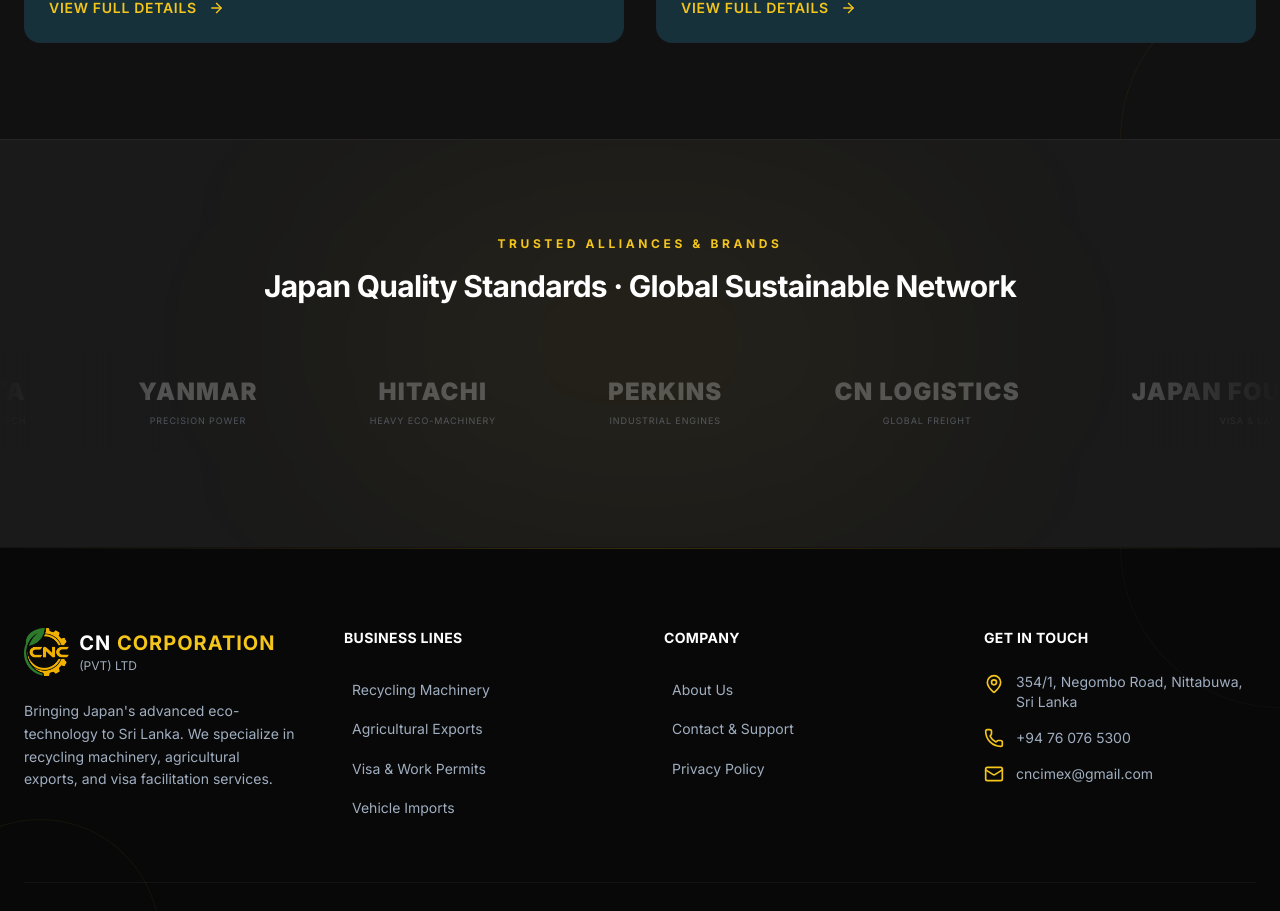
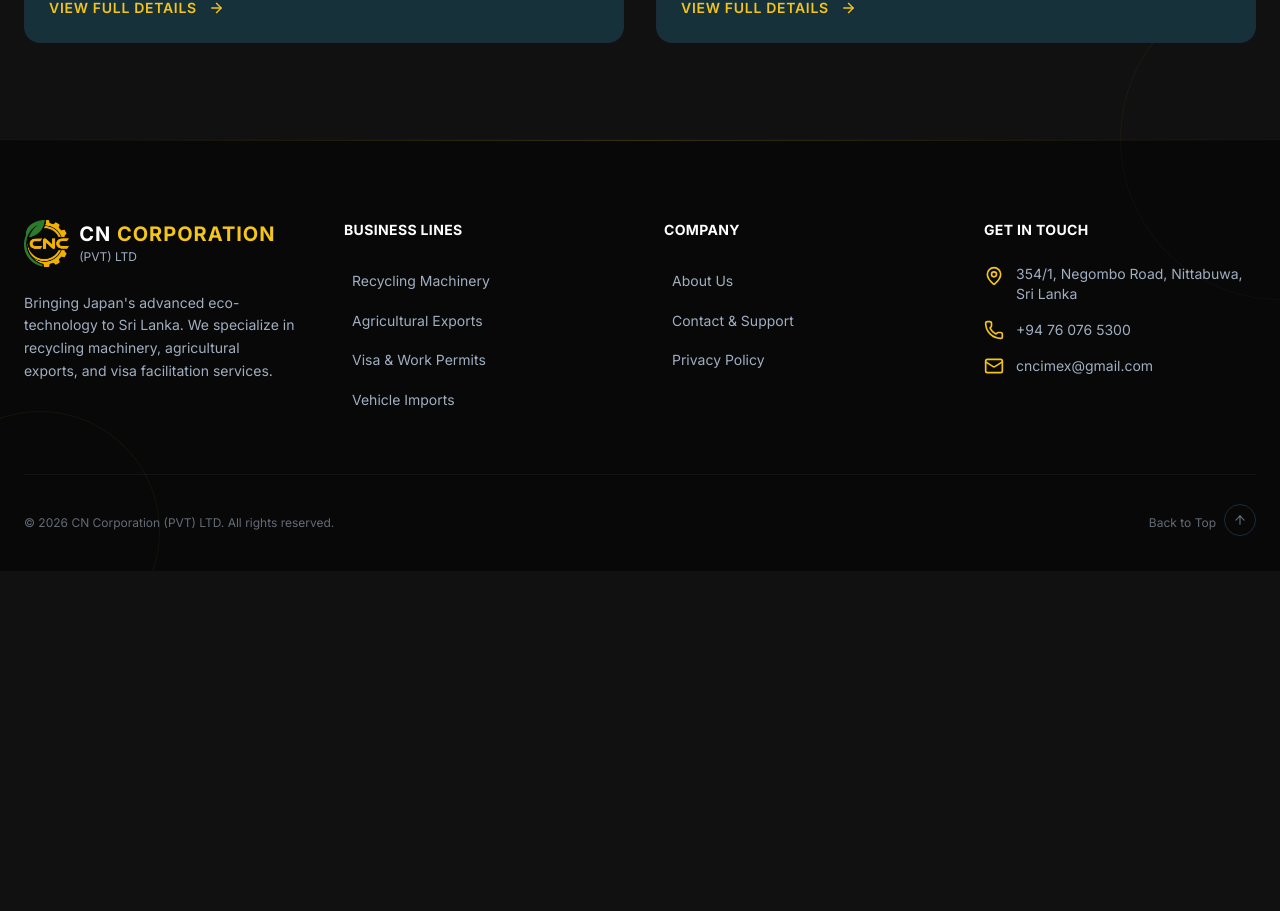
Before and after one commit to watt-soft/cncorporation.lk, a React (Vite) app: page /#/ in a window 1280 px wide. Shown: the part 4758-5669 px from the top of the page. After the commit the page ends 5329 px from the top, so only its background shows below. Built offline with nearby package versions, Linux system fonts and the light colour scheme.

Commit message:
Update Home.tsx

```diff
--- a/src/pages/Home.tsx
+++ b/src/pages/Home.tsx
@@ -308,52 +308,6 @@
           </div>
         </div>
       </section>
-
-      {/* Brands & Partners Showcase Section */}
-      <section className="py-24 bg-secondary border-t border-white/5 overflow-hidden relative">
-        {/* Subtle center glow */}
-        <div className="absolute top-1/2 left-1/2 -translate-x-1/2 -translate-y-1/2 w-[600px] h-[300px] bg-accent/5 rounded-full blur-[120px] pointer-events-none" />
-
-        <div className="container mx-auto px-4 md:px-6 mb-12 text-center relative z-10">
-          <motion.p
-            initial={{ opacity: 0 }}
-            whileInView={{ opacity: 1 }}
-            viewport={{ once: true }}
-            className="text-xs uppercase tracking-[0.3em] text-accent font-bold mb-4"
-          >
-            Trusted Alliances & Brands
-          </motion.p>
-          <motion.h3
-            initial={{ opacity: 0, y: 15 }}
-            whileInView={{ opacity: 1, y: 0 }}
-            viewport={{ once: true }}
-            transition={{ duration: 0.6 }}
-            className="text-2xl md:text-3xl font-bold text-textLight tracking-tight"
-          >
-            Japan Quality Standards · Global Sustainable Network
-          </motion.h3>
-        </div>
-
-        {/* Infinite Marquee Track */}
-        <div className="relative w-full flex items-center justify-start overflow-hidden py-6 select-none">
-          {/* Edge fade masks */}
-          <div className="absolute left-0 top-0 bottom-0 w-24 md:w-40 bg-gradient-to-r from-secondary to-transparent z-10 pointer-events-none" />
-          <div className="absolute right-0 top-0 bottom-0 w-24 md:w-40 bg-gradient-to-l from-secondary to-transparent z-10 pointer-events-none" />
-
-          <div className="flex w-max animate-marquee hover:[animation-play-state:paused] gap-20 md:gap-28 px-10">
-            {[...partnerBrands, ...partnerBrands].map((brand, idx) => (
-              <div key={idx} className="flex flex-col items-center justify-center flex-shrink-0 group cursor-pointer">
-                <span className="text-xl md:text-2xl font-black text-textLight/25 group-hover:text-accent transition-all duration-300 tracking-wider">
-                  {brand.name}
-                </span>
-                <span className="text-[9px] uppercase tracking-widest text-textMuted/40 group-hover:text-textLight/60 transition-all duration-300 mt-1.5">
-                  {brand.type}
-                </span>
-              </div>
-            ))}
-          </div>
-        </div>
-      </section>
     </div>
   );
 };
```
